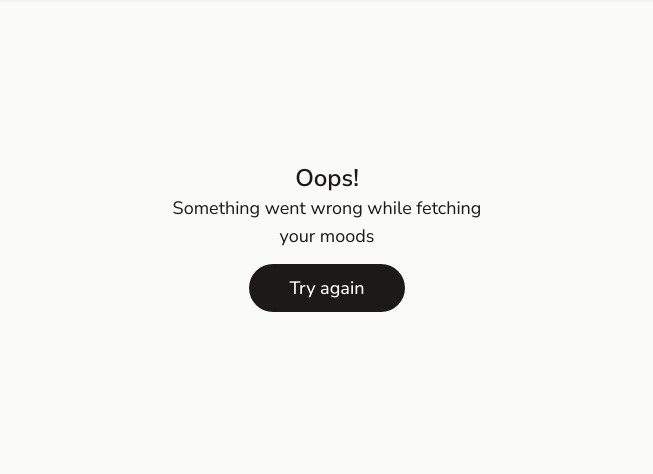
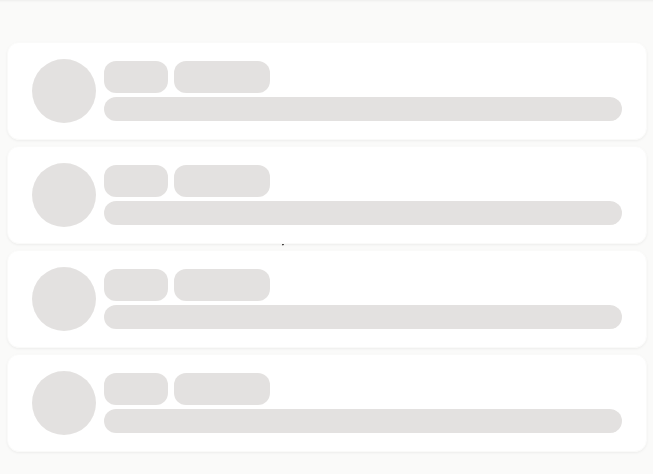
Before and after one commit to dnlzrgz/moodmo, a Django app: template templates/moods/mood_list.html in a window 1280 px wide. Shown: the part 86-560 px from the top of the page, without its empty margins (313-966 px from the left). Run offline with Django 4.2, Linux system fonts and the light colour scheme; the template is opened without the code that fills it, so the values that code supplies are empty; style sheets or scripts are compiled from the project's sources; parts of the project's set-up code (start-up, migrations or seed data) failed here and were passed over.

Commit message:
feat(templ): add loading indicator on mood_list view

```diff
--- a/pyproject.toml
+++ b/pyproject.toml
@@ -1,6 +1,6 @@
 [tool.poetry]
 name = "moodmo"
-version = "0.6.7"
+version = "0.6.8"
 description = "A user-friendly, self-hosted mood tracking application written in Django."
 license = "GPL-3.0"
 authors = ["dnlzrgz <24715931+dnlzrgz@users.noreply.github.com>"]
--- a/templates/moods/mood_list.html
+++ b/templates/moods/mood_list.html
@@ -141,6 +141,22 @@
       </template>
     <!-- Load more -->
       <li class="w-full h-24" x-intersect="loadMoods"></il>
+
+    <!-- Loading indicator -->
+      <template x-if="fetching" x-for="i in [1, 2, 3, 4]">
+        <li class="flex items-center gap-x-2 mb-1.5 py-4 px-6 bg-white border border-stone-50 drop-shadow-sm shadow-stone-900 rounded-xl cursor-pointer">
+          <div class="w-16 h-16 bg-stone-300 rounded-full animate-pulse min-w-16"></div>
+
+          <div class="flex flex-col gap-y-1 w-full">
+            <time class="flex gap-x-1.5">
+              <span class=" bg-stone-300 px-3 py-1 w-16 rounded-xl animate-pulse">&nbsp;</span>
+              <span class="bg-stone-300 px-3 py-1 w-24 rounded-xl animate-pulse">&nbsp;</span>
+            </time>
+
+            <p class="bg-stone-300 w-full rounded-xl animate-pulse">&nbsp;</p>
+          </div>
+        </li>
+      </template>
     </ul>
 
     <!-- Error -->
```
